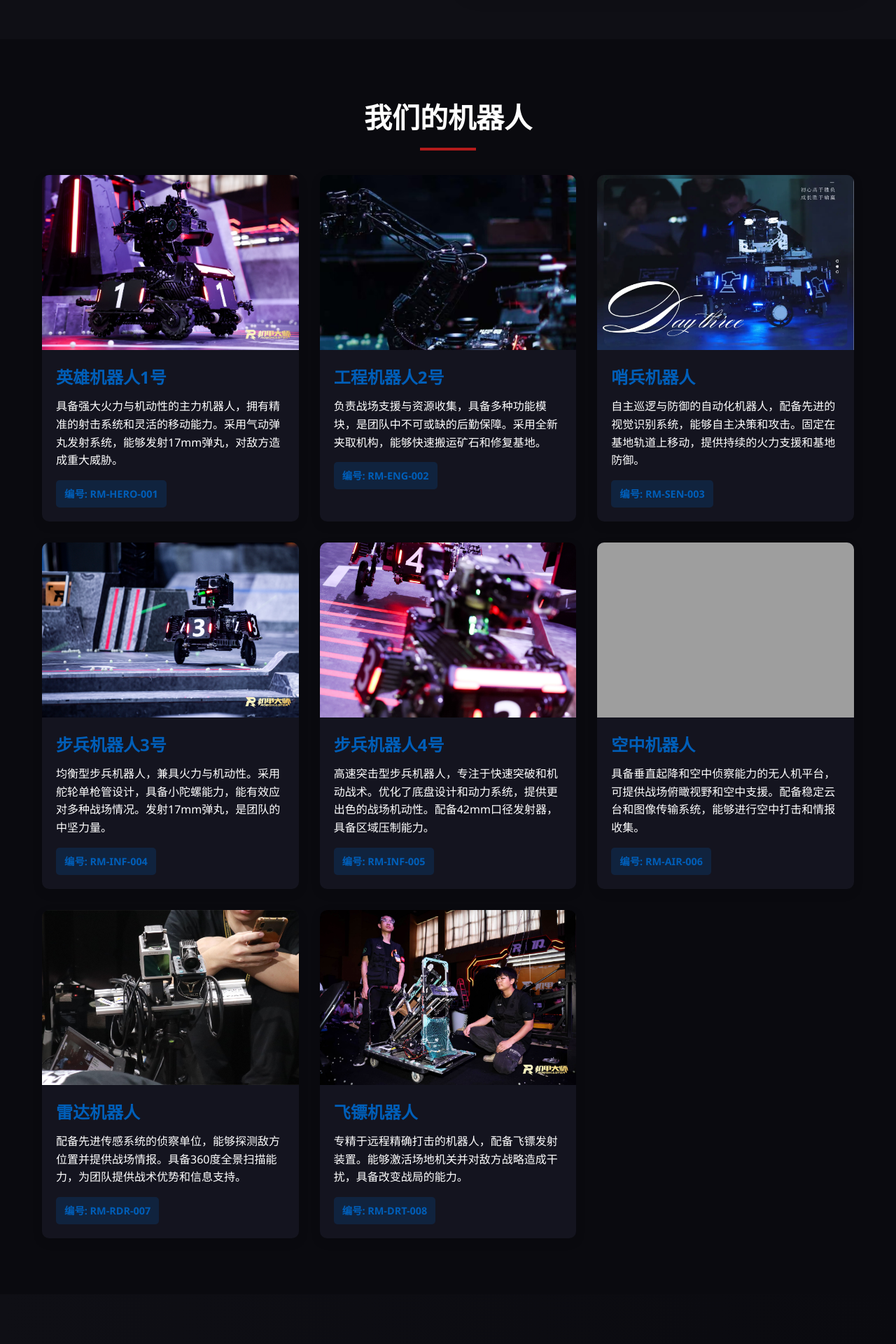
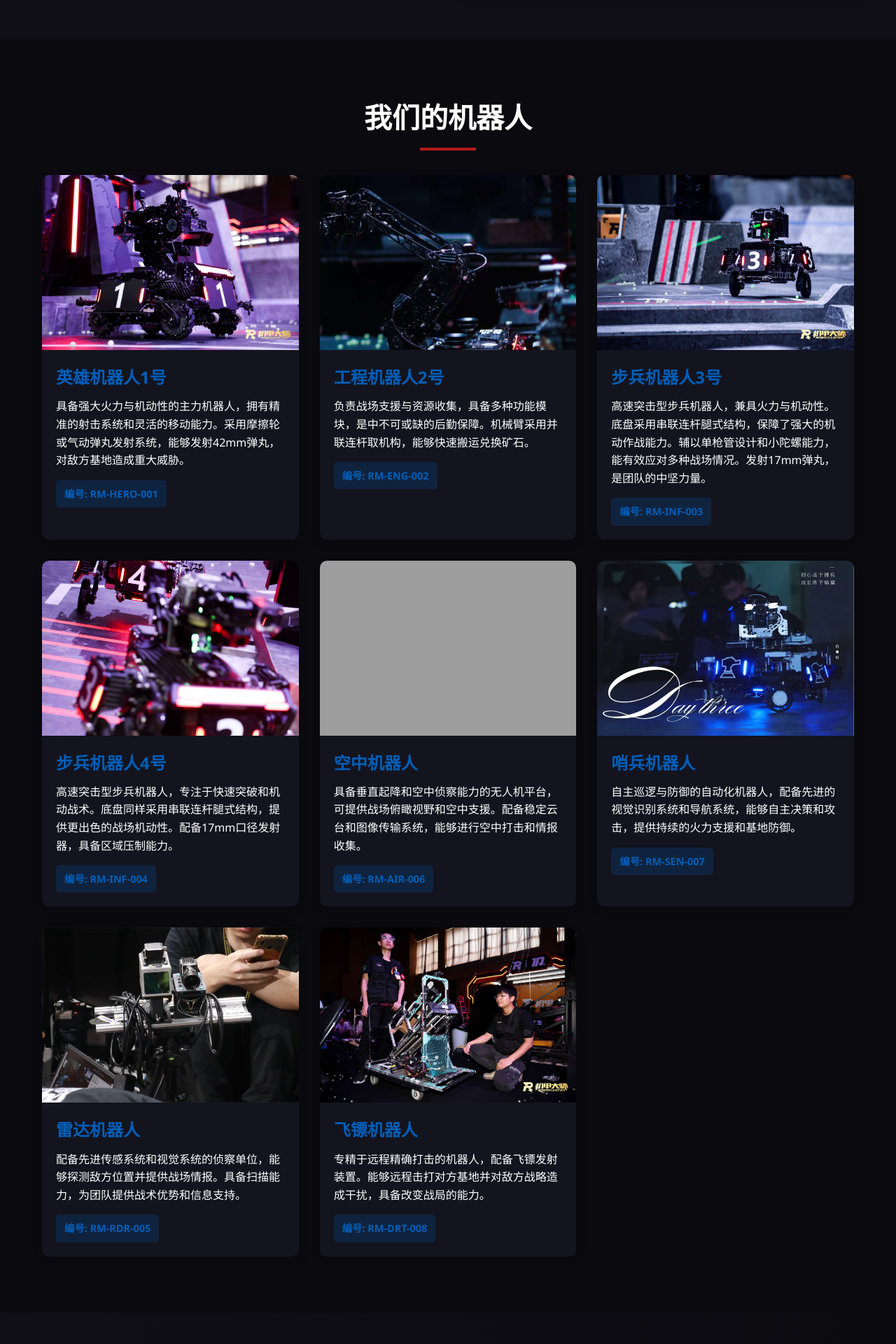
Before and after one commit to hurry-debugger/taurus-forum-backup, a PHP site: page / in a window 1280 px wide. Shown: the part 1438-3358 px from the top of the page at 70% size. Run offline with PHP 8.4, Linux system fonts and the light colour scheme; grey boxes are pictures that could not be loaded.

Commit message:
自动备份: 2025-08-31 12:14:35

```diff
--- a/index.php
+++ b/index.php
@@ -602,7 +602,7 @@
                     </div>
                     <div class="robot-info">
                         <h3>英雄机器人1号</h3>
-                        <p>具备强大火力与机动性的主力机器人，拥有精准的射击系统和灵活的移动能力。采用气动弹丸发射系统，能够发射17mm弹丸，对敌方造成重大威胁。</p>
+                        <p>具备强大火力与机动性的主力机器人，拥有精准的射击系统和灵活的移动能力。采用摩擦轮或气动弹丸发射系统，能够发射42mm弹丸，对敌方基地造成重大威胁。</p>
                         <div class="robot-spec">编号: RM-HERO-001</div>
                     </div>
                 </div>
@@ -614,20 +614,8 @@
                     </div>
                     <div class="robot-info">
                         <h3>工程机器人2号</h3>
-                        <p>负责战场支援与资源收集，具备多种功能模块，是团队中不可或缺的后勤保障。采用全新夹取机构，能够快速搬运矿石和修复基地。</p>
+                        <p>负责战场支援与资源收集，具备多种功能模块，是中不可或缺的后勤保障。机械臂采用并联连杆取机构，能够快速搬运兑换矿石。</p>
                         <div class="robot-spec">编号: RM-ENG-002</div>
-                    </div>
-                </div>
-
-                <!-- 哨兵机器人 -->
-                <div class="robot-card">
-                    <div class="robot-image">
-                        <img src="image/sentry-robot.jpg" alt="哨兵机器人">
-                    </div>
-                    <div class="robot-info">
-                        <h3>哨兵机器人</h3>
-                        <p>自主巡逻与防御的自动化机器人，配备先进的视觉识别系统，能够自主决策和攻击。固定在基地轨道上移动，提供持续的火力支援和基地防御。</p>
-                        <div class="robot-spec">编号: RM-SEN-003</div>
                     </div>
                 </div>
 
@@ -638,8 +626,8 @@
                     </div>
                     <div class="robot-info">
                         <h3>步兵机器人3号</h3>
-                        <p>均衡型步兵机器人，兼具火力与机动性。采用舵轮单枪管设计，具备小陀螺能力，能有效应对多种战场情况。发射17mm弹丸，是团队的中坚力量。</p>
-                        <div class="robot-spec">编号: RM-INF-004</div>
+                        <p>高速突击型步兵机器人，兼具火力与机动性。底盘采用串联连杆腿式结构，保障了强大的机动作战能力。辅以单枪管设计和小陀螺能力，能有效应对多种战场情况。发射17mm弹丸，是团队的中坚力量。</p>
+                        <div class="robot-spec">编号: RM-INF-003</div>
                     </div>
                 </div>
 
@@ -650,8 +638,8 @@
                     </div>
                     <div class="robot-info">
                         <h3>步兵机器人4号</h3>
-                        <p>高速突击型步兵机器人，专注于快速突破和机动战术。优化了底盘设计和动力系统，提供更出色的战场机动性。配备42mm口径发射器，具备区域压制能力。</p>
-                        <div class="robot-spec">编号: RM-INF-005</div>
+                        <p>高速突击型步兵机器人，专注于快速突破和机动战术。底盘同样采用串联连杆腿式结构，提供更出色的战场机动性。配备17mm口径发射器，具备区域压制能力。</p>
+                        <div class="robot-spec">编号: RM-INF-004</div>
                     </div>
                 </div>
 
@@ -666,6 +654,17 @@
                         <div class="robot-spec">编号: RM-AIR-006</div>
                     </div>
                 </div>
+                <!-- 哨兵机器人 -->
+                <div class="robot-card">
+                    <div class="robot-image">
+                        <img src="image/sentry-robot.jpg" alt="哨兵机器人">
+                    </div>
+                    <div class="robot-info">
+                        <h3>哨兵机器人</h3>
+                        <p>自主巡逻与防御的自动化机器人，配备先进的视觉识别系统和导航系统，能够自主决策和攻击，提供持续的火力支援和基地防御。</p>
+                        <div class="robot-spec">编号: RM-SEN-007</div>
+                    </div>
+                </div>
 
                 <!-- 雷达机器人 -->
                 <div class="robot-card">
@@ -674,8 +673,8 @@
                     </div>
                     <div class="robot-info">
                         <h3>雷达机器人</h3>
-                        <p>配备先进传感系统的侦察单位，能够探测敌方位置并提供战场情报。具备360度全景扫描能力，为团队提供战术优势和信息支持。</p>
-                        <div class="robot-spec">编号: RM-RDR-007</div>
+                        <p>配备先进传感系统和视觉系统的侦察单位，能够探测敌方位置并提供战场情报。具备扫描能力，为团队提供战术优势和信息支持。</p>
+                        <div class="robot-spec">编号: RM-RDR-005</div>
                     </div>
                 </div>
 
@@ -686,7 +685,7 @@
                     </div>
                     <div class="robot-info">
                         <h3>飞镖机器人</h3>
-                        <p>专精于远程精确打击的机器人，配备飞镖发射装置。能够激活场地机关并对敌方战略造成干扰，具备改变战局的能力。</p>
+                        <p>专精于远程精确打击的机器人，配备飞镖发射装置。能够远程击打对方基地并对敌方战略造成干扰，具备改变战局的能力。</p>
                         <div class="robot-spec">编号: RM-DRT-008</div>
                     </div>
                 </div>
--- a/taurus_forum_db_backup.sql
+++ b/taurus_forum_db_backup.sql
@@ -106,7 +106,7 @@ CREATE TABLE `users` (
 LOCK TABLES `users` WRITE;
 /*!40000 ALTER TABLE `users` DISABLE KEYS */;
 INSERT INTO `users` VALUES
-(1,'点灯大师','tjh2245033282@163.com','$2y$10$eYvJR3840ZwgZfPkuwHgDOMqrtOCVcYqXbtl30iIbTOJxo2BO.e0O','default-avatar.jpg','2025-08-30 08:02:14','2025-08-30 12:19:51'),
+(1,'点灯大师','tjh2245033282@163.com','$2y$10$eYvJR3840ZwgZfPkuwHgDOMqrtOCVcYqXbtl30iIbTOJxo2BO.e0O','default-avatar.jpg','2025-08-30 08:02:14','2025-08-31 04:06:58'),
 (2,'fucktanjiahao','2413505781@qq.com','$2y$10$oezZxv99T6Azm5X9cXQuEOnCpq.PRUV2k1L7oCTEcpy6Bp0eUi4g2','default-avatar.jpg','2025-08-30 09:28:36','2025-08-30 11:46:31'),
 (3,'emiya','3112437679@qq.com','$2y$10$IFv1pF6jkVB9izwtev.Z.Ouhc2cyh1K4ldO1RFVtAwETNkY1p6mVC','default-avatar.jpg','2025-08-30 09:59:37','2025-08-30 09:59:57'),
 (4,'肉肉','qq2960686421@163.com','$2y$10$hOjut2Z3dWCJ5uf5wdV7Suk3ZqfsNoUldANf7oplgbZRNCOIhE4M.','default-avatar.jpg','2025-08-30 11:38:18',NULL),
@@ -123,4 +123,4 @@ UNLOCK TABLES;
 /*!40101 SET COLLATION_CONNECTION=@OLD_COLLATION_CONNECTION */;
 /*!40111 SET SQL_NOTES=@OLD_SQL_NOTES */;
 
--- Dump completed on 2025-08-31  2:23:43
+-- Dump completed on 2025-08-31 12:14:34
```
